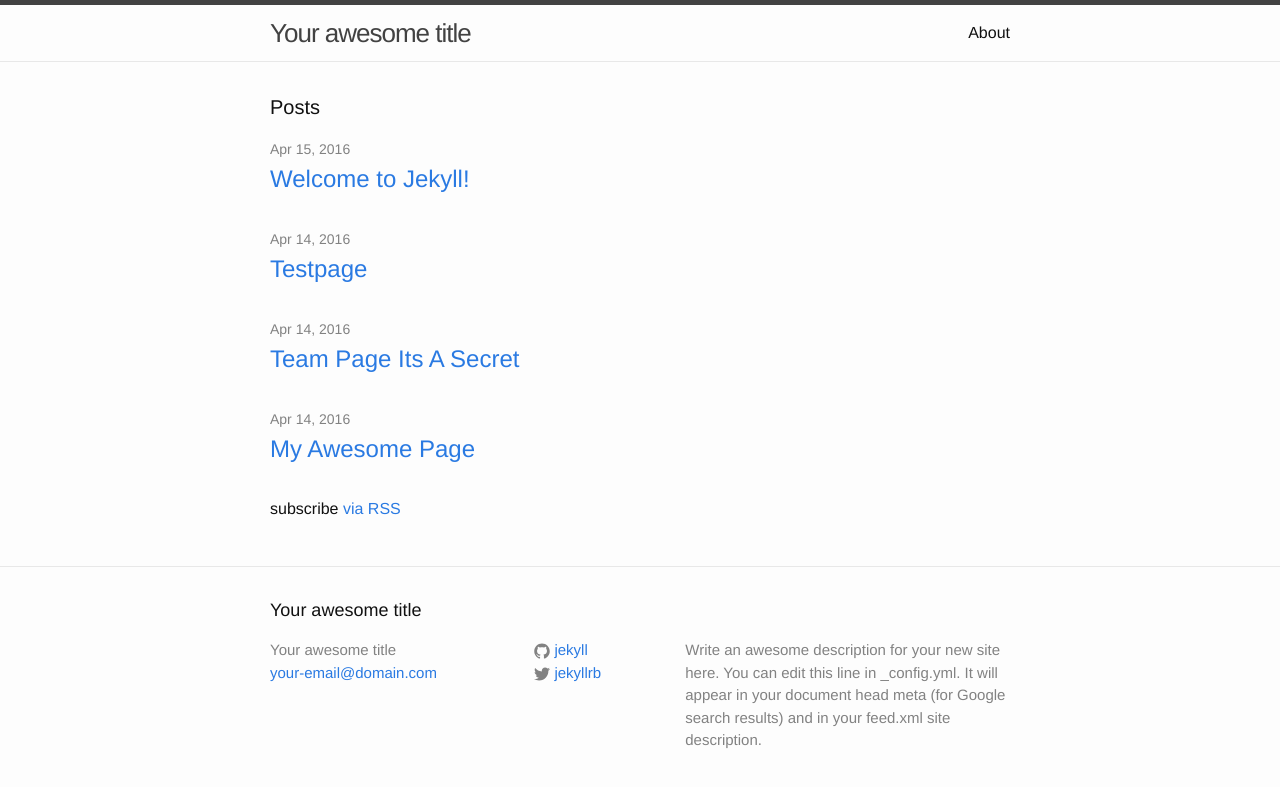
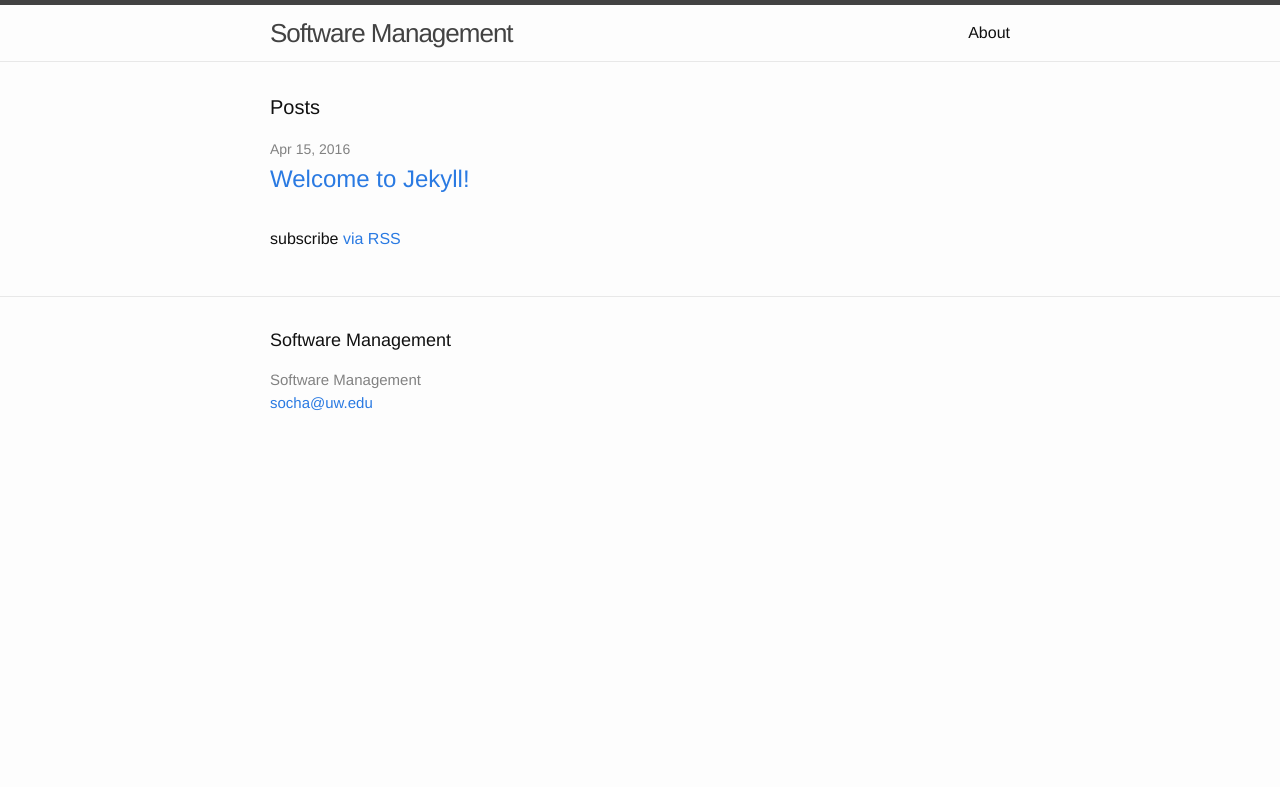
Before and after one commit to css566/css566.github.io, a Jekyll site: the page built from index.html, in a window 1280 px wide. Shown: the top 787 px of the page. Built offline with Jekyll 4.4.1, drawn with Linux system fonts in a browser that asks for light colours.

Commit message:
Clean up

```diff
--- a/_config.yml
+++ b/_config.yml
@@ -6,16 +6,12 @@
 # 'jekyll serve'. If you change this file, please restart the server process.
 
 # Site settings
-title: Your awesome title
-email: your-email@domain.com
+title: Software Management
+email: socha@uw.edu
 description: > # this means to ignore newlines until "baseurl:"
-  Write an awesome description for your new site here. You can edit this
-  line in _config.yml. It will appear in your document head meta (for
-  Google search results) and in your feed.xml site description.
+
 baseurl: "" # the subpath of your site, e.g. /blog
-url: "http://yourdomain.com" # the base hostname & protocol for your site
-twitter_username: jekyllrb
-github_username:  jekyll
+url: "http://css566.github.io" # the base hostname & protocol for your site
 
 # Build settings
 markdown: kramdown
--- a/_posts/2016-04-14-my-awesome-page.md
+++ /dev/null
@@ -1,6 +0,0 @@
----
-layout: post
----
-
-My new and Awesome Page
-===========================
--- a/_posts/2016-04-14-team-page-its-a-secret.md
+++ /dev/null
@@ -1,7 +0,0 @@
----
-layout: post
----
-
-# Team Page: Its a Secret
-
-Our team is the best !
--- a/_posts/2016-04-14-testpage.md
+++ /dev/null
@@ -1,2 +0,0 @@
-New Awesome title
-=======
```
